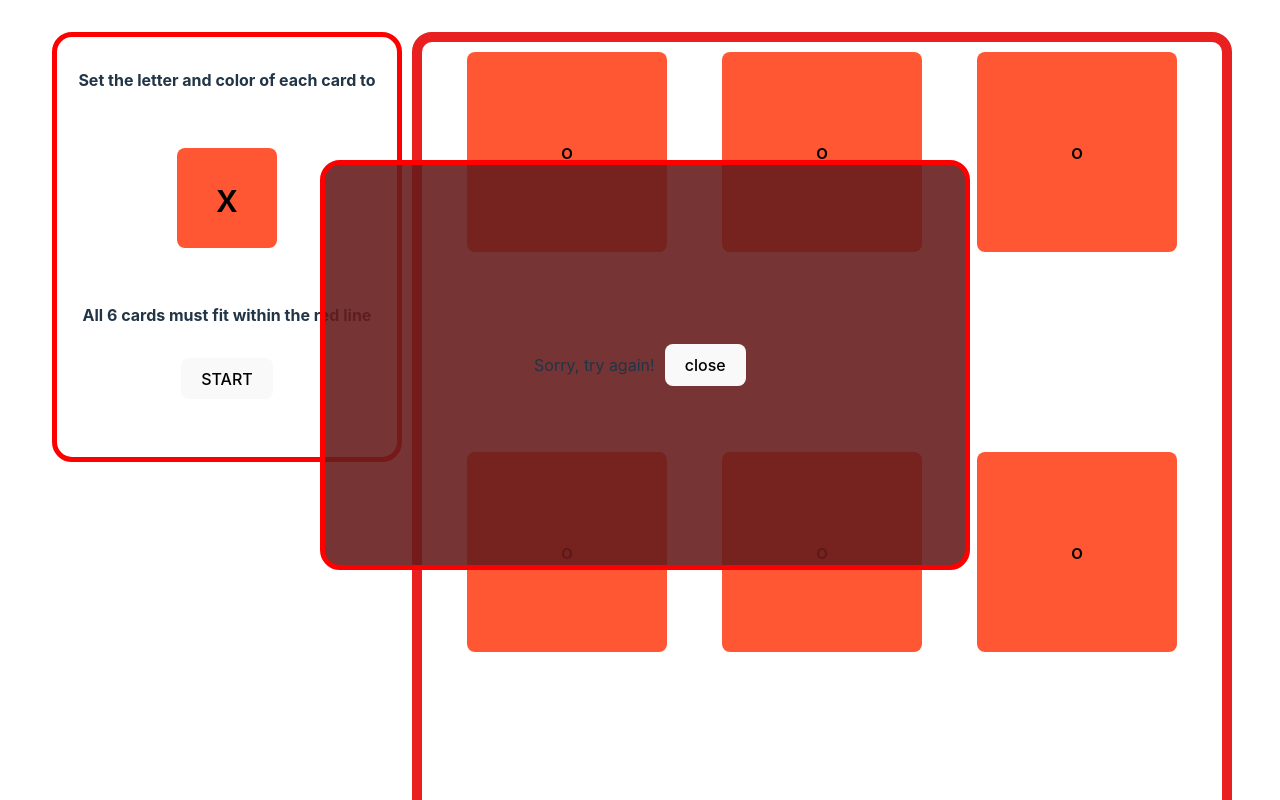
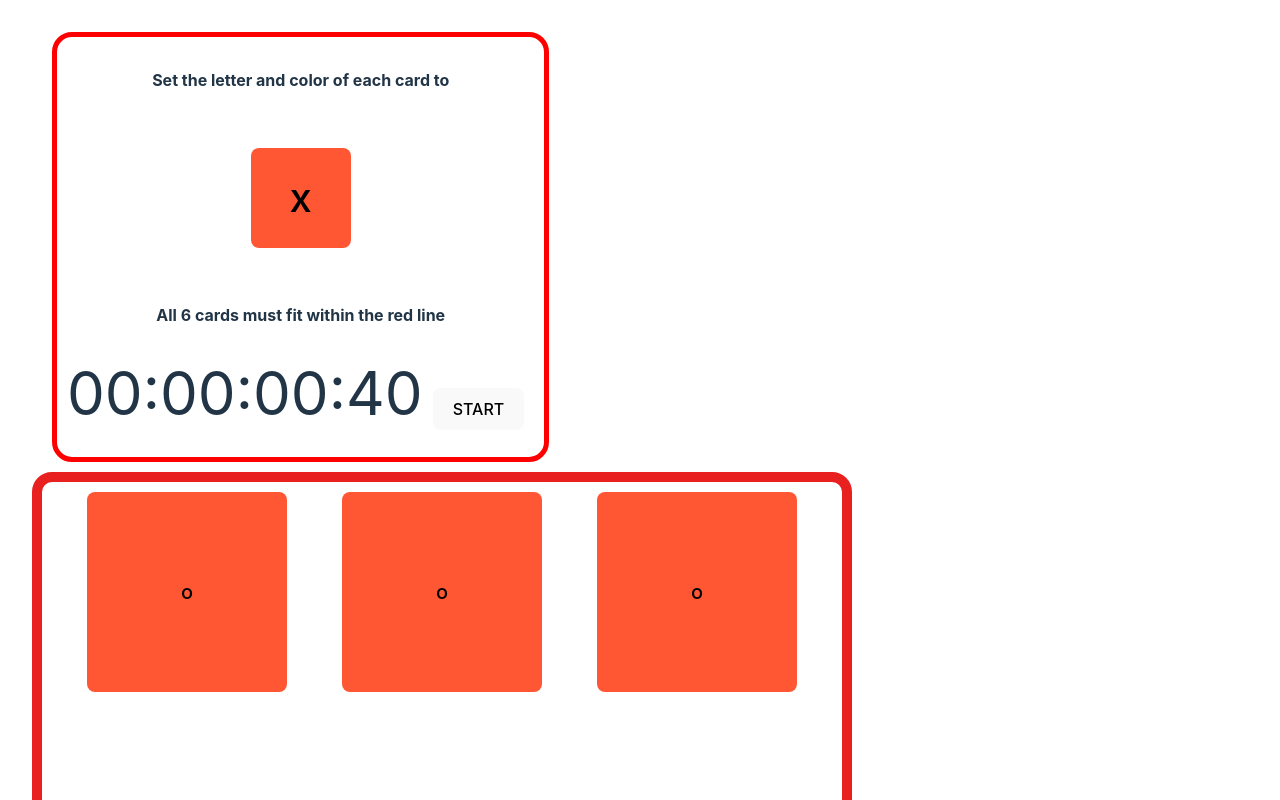
Before and after one commit to fredpasqua/musicShapes, a React (Vite) app in the folder musicShapes1.0/: page / in a window 1280 px wide. Shown: the top 800 px of the page. Built offline with nearby package versions, Linux system fonts and the light colour scheme.

Commit message:
added gamePlayContext

```diff
--- a/musicShapes1.0/src/App.jsx
+++ b/musicShapes1.0/src/App.jsx
@@ -1,5 +1,5 @@
 import { useState, useEffect } from "react";
-import Gameboard2 from "./Gameboard2.jsx";
+import Gameboard2 from "./GameBoard2.jsx";
 import getRandomColor from "./assets/colorScroll.jsx";
 import "./App.css";
 import Countdown from "react-countdown";
@@ -9,7 +9,7 @@ function App() {
   const colors = ["#FF5733", "#33FF57", "#883982"];
   const names = ["x", "o"];
   const [showModal, setShowModal] = useState(true);
-  const [start, setStart] = useState(Date.now() + 3000);
+  const [start, setStart] = useState(Date.now() + 45000);
 
   useEffect(() => {
     setMatch(getRandomColor(match.color, colors, names));
@@ -20,11 +20,20 @@ function App() {
   };
   const restart = () => {
     setMatch(getRandomColor(match.color, colors, names));
+    console.log(match);
 
-    setStart(Date.now() + 3000);
+    setStart(Date.now() + 2000);
 
     setShowModal(true);
   };
+  //winner configuration will be determined if all the squares match this configuraion)
+
+  // const winnerConfig = {
+  //   color: match.color,
+  //   name: match.name,
+  // };
+
+  // if (winnerConfig === state of all )
 
   return (
     <>
--- /dev/null
+++ b/musicShapes1.0/src/Contexts/gameTotalContext.js
@@ -0,0 +1,2 @@
+import { createContext } from "react";
+export const gameTotalContext = createContext({});
```
